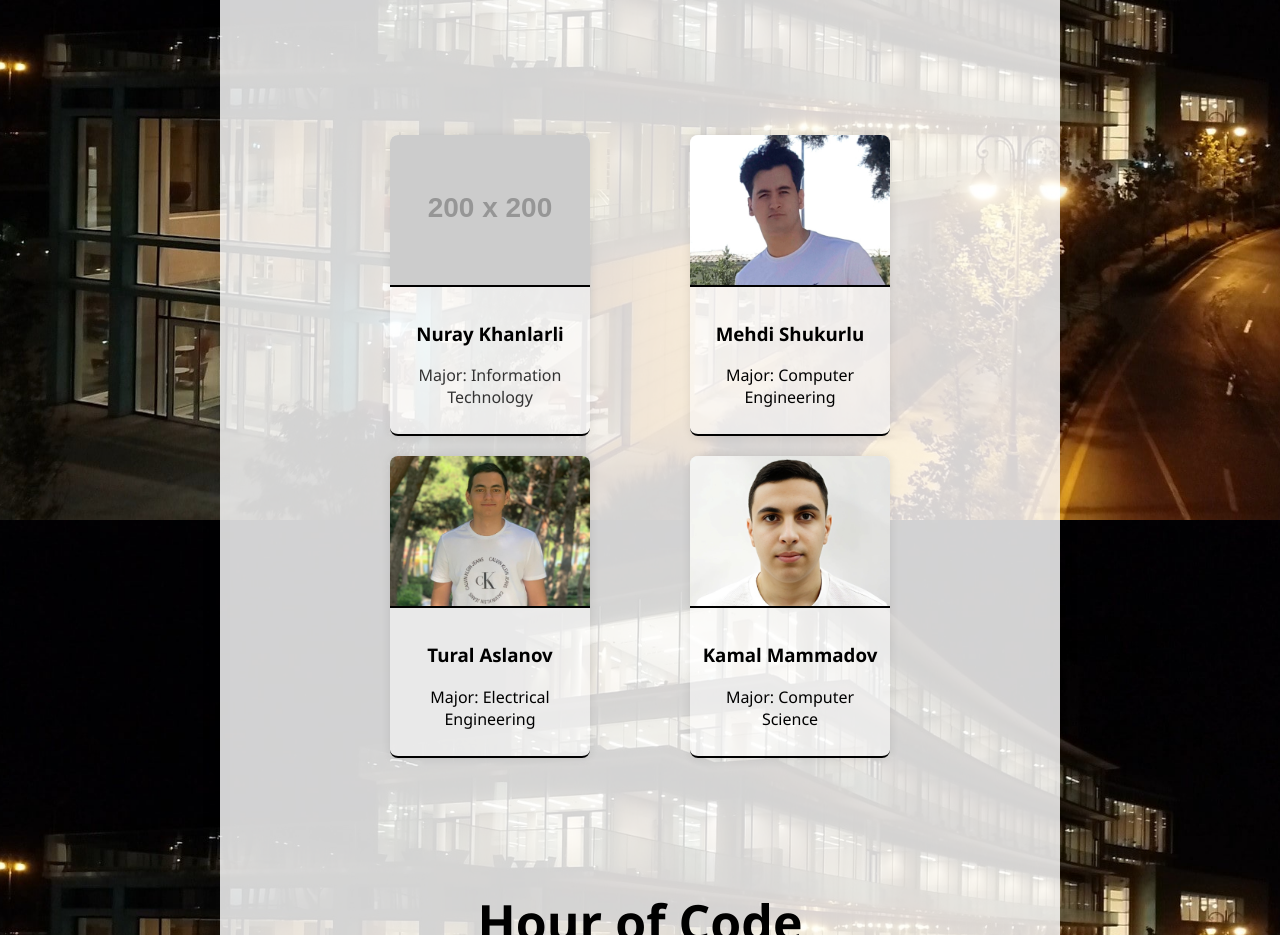
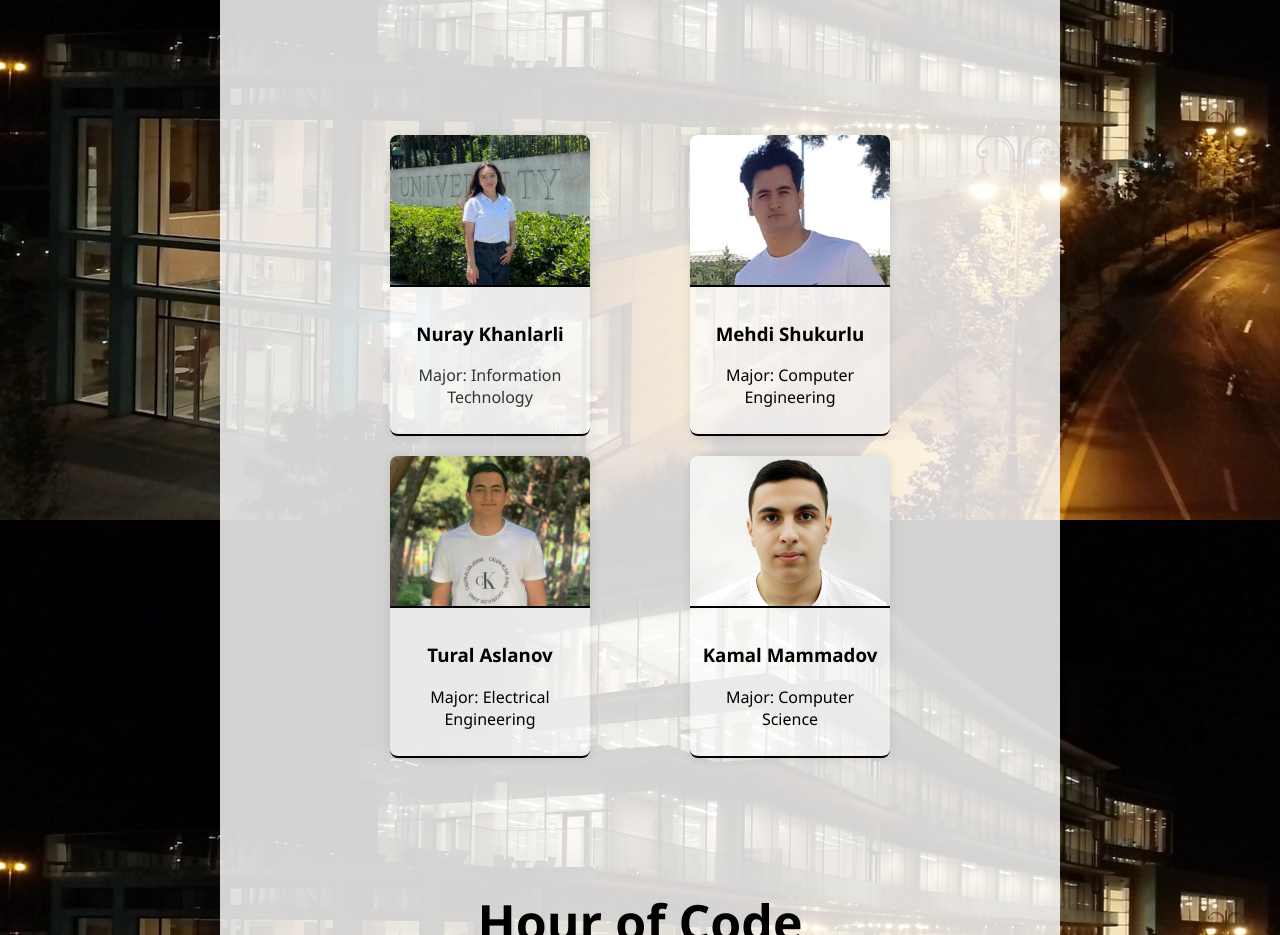
Before and after one commit to sh1kurlu/Team63Portfolio, a plain HTML site: page index.html in a window 1280 px wide. Shown: the part 1080-2015 px from the top of the page. Drawn offline with Linux system fonts and the light colour scheme; placeholder pictures from the web are drawn by us.

Commit message:
Added pictures & Update in Projects.html

```diff
--- a/index.html
+++ b/index.html
@@ -170,7 +170,7 @@
         <div class="container">
             <div class="participant-card">
                 <a href="https://www.codecademy.com/profiles/khnuray18041" target="_blank">
-                    <img class="participant-image" src="https://via.placeholder.com/200" alt="Nuray Khanlarli">
+                    <img class="participant-image" src="nuray2.png" alt="Nuray Khanlarli">
                     <div class="participant-info">
                         <h3><a href="https://www.codecademy.com/profiles/khnuray18041" target="_blank">Nuray Khanlarli</a></h3>
                         <p class="major-info">Major: Information Technology</p>
```
Also changed, not shown: projects.html (+6 -1 lines), nuray.png (added), nuray2.png (added), 1 other file.
